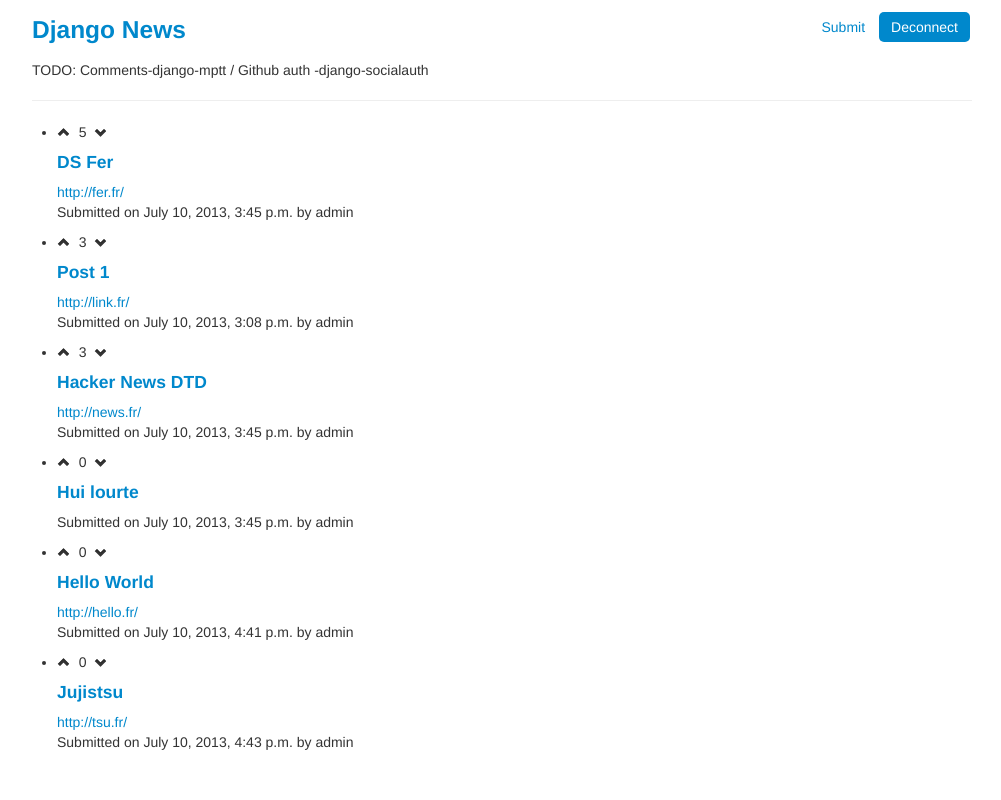
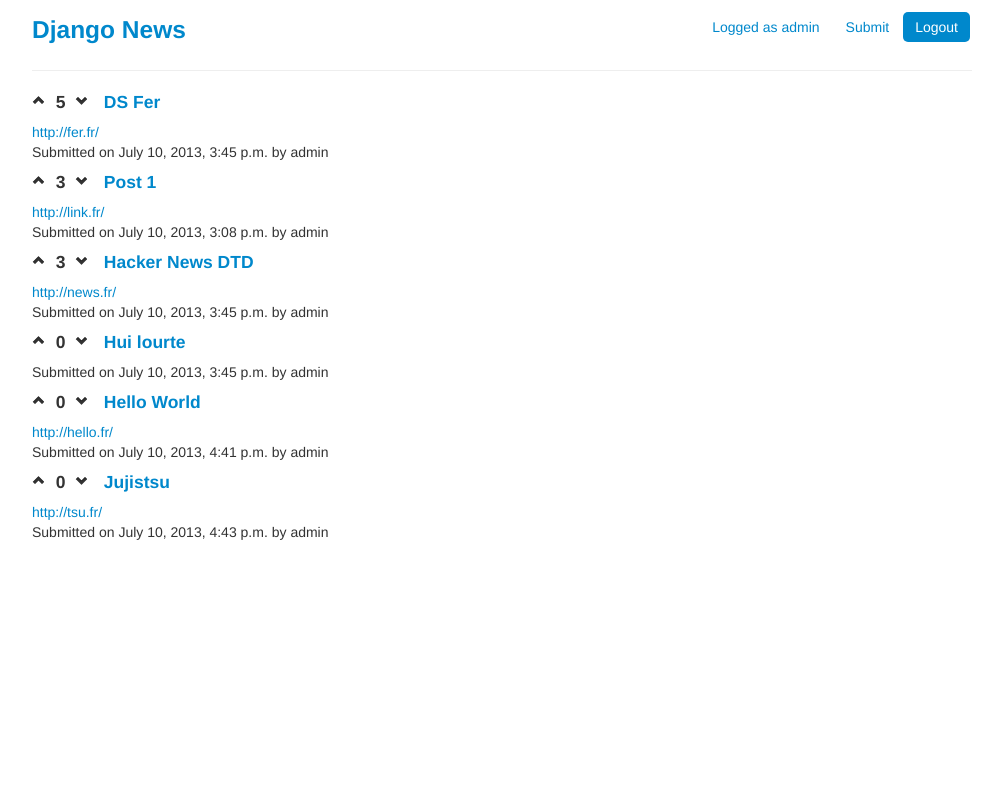
Before and after one commit to mdamien/djangonews, a Django app: page / in a window 1280 px wide. Shown: the whole page, without its empty margins (138-1139 px from the left). Run offline with Django 3.2, Linux system fonts and the light colour scheme; a user stored in the database is signed in; data comes from the database, SQL or seed files in the repository; both versions use the stored data as it was after the commit; parts of the project's set-up code (start-up, migrations or seed data) failed here and were passed over.

Commit message:
A first demo

```diff
--- a/djangonews/urls.py
+++ b/djangonews/urls.py
@@ -9,7 +9,8 @@ urlpatterns = patterns('',
 	url(r'^admin/doc/', include('django.contrib.admindocs.urls')),
 	url(r'^admin/', include(admin.site.urls)),
 	(r'^comments/', include('django.contrib.comments.urls')),
-	#url(r'', include('social_auth.urls')),
+	url(r'', include('social_auth.urls')),
+	url(r'^logout/$', 'django.contrib.auth.views.logout', { 'next_page':"/" }),
 )
 
 urlpatterns += patterns('',
--- a/posts/models.py
+++ b/posts/models.py
@@ -37,6 +37,9 @@ class Comment(MPTTModel):
     # a link to comment that is being replied, if one exists
     parent = TreeForeignKey('self', null=True, blank=True, related_name='children')
 
+    def score(self):
+        return CommentVote.objects.filter(comment=self,upvote=True).count() - CommentVote.objects.filter(comment=self,upvote=False).count()
+
     class MPTTMeta:
         order_insertion_by=['date']
 
--- a/posts/templates/posts/base.html
+++ b/posts/templates/posts/base.html
@@ -13,14 +13,14 @@
 <div class="masthead">
         <ul class="nav nav-pills pull-right">
           {% if user.is_authenticated %}
+            <li><a>Logged as {{user}}</a></li>
             <li><a href="{% url 'posts.views.submit' %}">Submit</a></li>
-            <li class="active"><a href="#">Deconnect</a></li>
+            <li class="active"><a href="{% url 'django.contrib.auth.views.logout' %}">Logout</a></li>
           {% else %}
-            <li class="active"><a href="#">Login</a></li>
+            <li class="active"><a href="{% url 'socialauth_begin' 'github' %}">Login with GitHub</a></li>
           {% endif %}
         </ul>
-        <h3 class="muted"><a href="{% url 'posts.views.index' %}">Django News</a></h3>TODO: Comments-django-mptt
- / Github auth -django-socialauth
+        <h3 class="muted"><a href="{% url 'posts.views.index' %}">Django News</a></h3>
       </div>
   <hr>
 {% block content %}{% endblock %}
--- a/posts/templates/posts/index.html
+++ b/posts/templates/posts/index.html
@@ -2,8 +2,8 @@
 
 {% block content %}
 {% for post in posts %}
-<ul>
-	<li>{% include "posts/post.html" with post=post%}</li>
-</ul>
+<div>
+{% include "posts/post.html" with post=post%}
+</div>
 {% endfor %}
 {% endblock %}
--- a/posts/templates/posts/post.html
+++ b/posts/templates/posts/post.html
@@ -1,8 +1,8 @@
 <div class="post">
-	<a href="{% url 'posts.views.upvote' post.pk %}"><i class="icon-chevron-up"></i></a>
+	<h4><a href="{% url 'posts.views.upvote' post.pk %}"><i class="icon-chevron-up"></i></a>
 	&nbsp;{{ post.score }}&nbsp;
-	<a href="{% url 'posts.views.downvote' post.pk %}"><i class="icon-chevron-down"></i></a>
-	<a href="{% url 'posts.views.details' post.pk %}"><h4>{{ post.title }}</h4></a>
+	<a href="{% url 'posts.views.downvote' post.pk %}"><i class="icon-chevron-down"></i></a>&nbsp;&nbsp;
+	<a href="{% url 'posts.views.details' post.pk %}">{{ post.title }}</h4></a>
 	{% if post.link %}
 	<a href="{{ post.link }}"> {{ post.link }}</a><br/>
 	{% endif %}
--- a/posts/urls.py
+++ b/posts/urls.py
@@ -3,10 +3,12 @@ from django.conf.urls import patterns, url
 from posts import views
 
 urlpatterns = patterns('',
-    url(r'^$', views.index, name='index'),
-    url(r'^submit/$', views.submit, name='submit'),
-    url(r'^(?P<id>\d+)/$', views.details, name='details'),
-    url(r'^(?P<id>\d+)/upvote$', views.upvote, name='upvote'),
-    url(r'^(?P<id>\d+)/downvote$', views.downvote, name='downvote'),
-    url(r'^(?P<post_id>\d+)/comments/reply/(?P<parent_id>\d+)$', views.comment_reply, name='comment_reply'),
+    url(r'^$', views.index),
+    url(r'^submit/$', views.submit),
+    url(r'^(?P<id>\d+)/$', views.details),
+    url(r'^(?P<id>\d+)/upvote$', views.upvote),
+    url(r'^(?P<id>\d+)/downvote$', views.downvote),
+    url(r'^(?P<post_id>\d+)/comments/(?P<node_id>\d+)/upvote$', views.comment_upvote),
+    url(r'^(?P<post_id>\d+)/comments/(?P<node_id>\d+)/downvote$', views.comment_downvote),
+    url(r'^(?P<post_id>\d+)/comments/reply/(?P<parent_id>\d+)$', views.comment_reply),
 )
--- a/posts/views.py
+++ b/posts/views.py
@@ -2,6 +2,7 @@ from django.shortcuts import get_object_or_404, render, render_to_response, redi
 from django.contrib.auth.decorators import login_required
 from posts.models import *
 from django.forms import ModelForm
+from django import forms
 
 #import pdb; pdb.set_trace()
 
@@ -39,20 +40,46 @@ def submit(request):
 		formset = SubmitForm()
 	return render(request,"posts/submit.html", {"formset": formset,})
 
-#TODO: POST requests with CRSF
-@login_required
-def upvote(request,id):
+def vote(request,id,upvote):
 	post = Post.objects.get(pk=id)
-	vote = Vote(voter=request.user,post=post,upvote=True)
-	vote.save()
+	vote = Vote.objects.filter(post=post,voter=request.user) #permits admin-mass-voting
+	if vote:
+		vote = vote[0]
+		vote.upvote = upvote
+		vote.save()
+	else:
+		vote = Vote(voter=request.user,post=post,upvote=upvote)
+		vote.save()
 	return redirect(post)
 
 @login_required
+def upvote(request,id):
+	return vote(request,id,True)
+
+@login_required
 def downvote(request,id):
-	post = Post.objects.get(pk=id)
-	vote = Vote(voter=request.user,post=post,upvote=False)
-	vote.save()
+	return vote(request,id,False)
+
+def comment_vote(request,post_id,node_id,upvote):
+	post = Post.objects.get(pk=post_id)
+	comment = Comment.objects.get(pk=node_id)
+	vote = CommentVote.objects.filter(voter=request.user,comment=comment) #permits admin-mass-voting
+	if vote:
+		vote = vote[0]
+		vote.upvote = upvote
+		vote.save()
+	else:
+		vote = CommentVote(voter=request.user,comment=comment,upvote=upvote)
+		vote.save()
 	return redirect(post)
+
+@login_required
+def comment_downvote(request,post_id,node_id):
+	return comment_vote(request,post_id,node_id,False)
+
+@login_required
+def comment_upvote(request,post_id,node_id):
+	return comment_vote(request,post_id,node_id,True)
 
 @login_required
 def comment_reply(request,post_id,parent_id):
@@ -70,4 +97,6 @@ def comment_reply(request,post_id,parent_id):
 		if parent_id != "0":
 			comment.parent = Comment.objects.get(pk=parent_id)
 		formset = CommentReplyForm(instance=comment)
+	formset.fields['post'].widget = forms.HiddenInput()
+	formset.fields['parent'].widget = forms.HiddenInput()
 	return render(request,"posts/comment_reply.html", {"formset": formset,})
```
Also changed, not shown: djangonews/settings.py (+7 -1 lines), posts/templates/posts/details.html (+10 -2 lines), README.md, db.sqlite.
